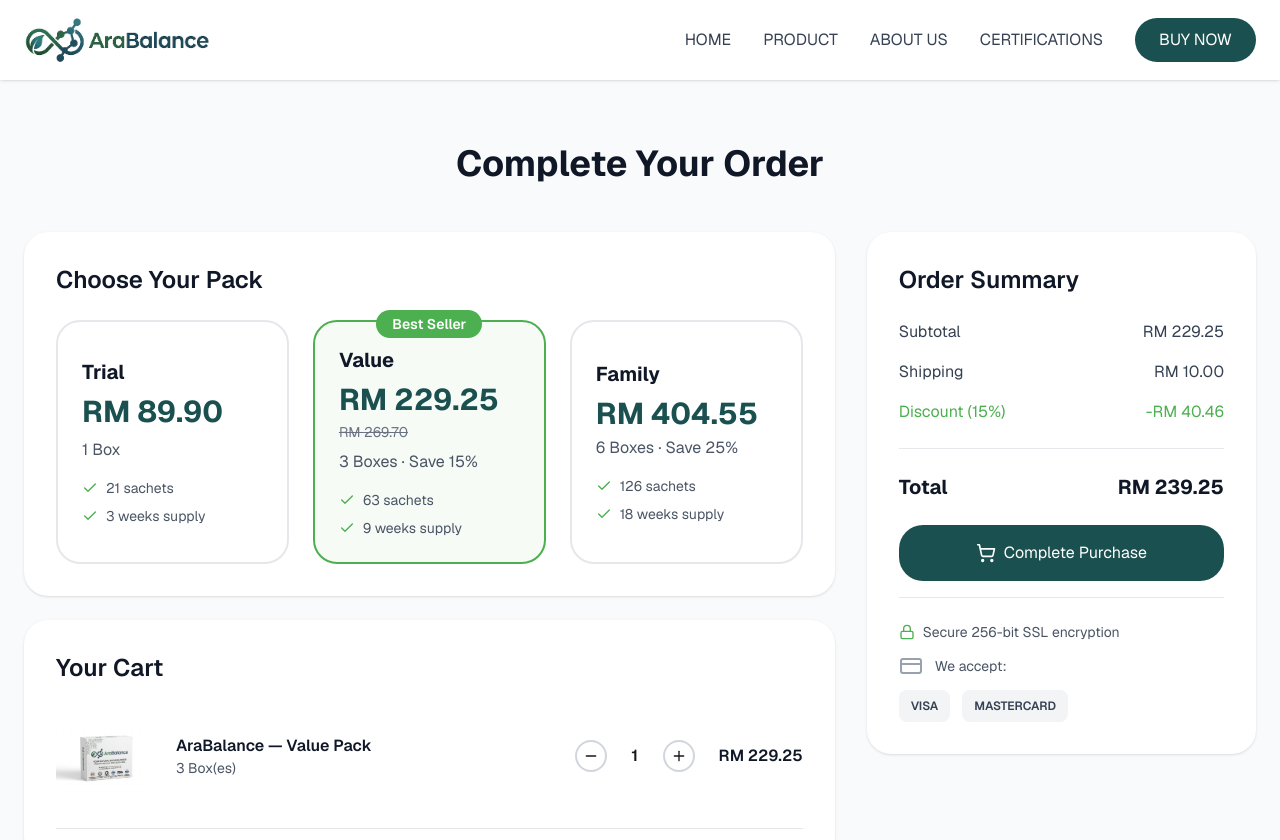
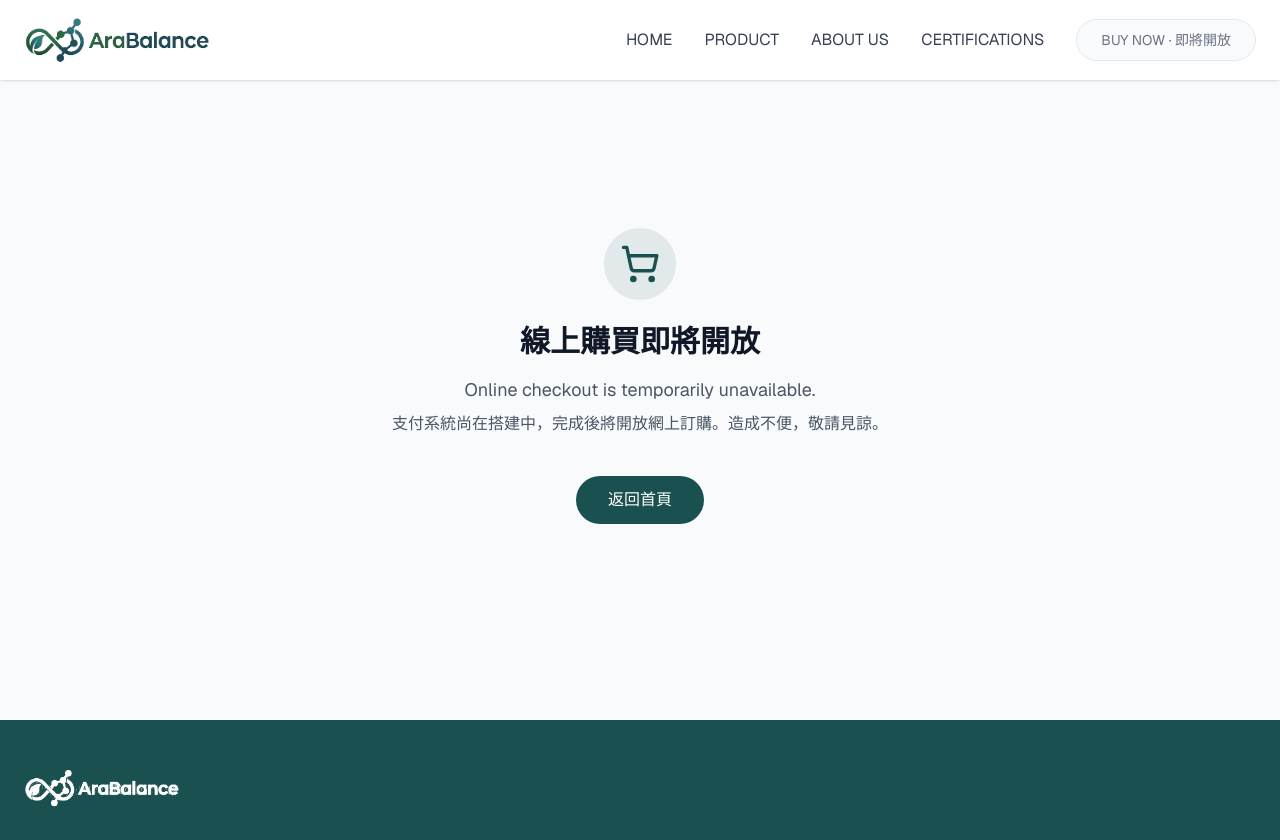
Before and after one commit to rexyauhk/arabalance-web, a Next.js app in the folder arabalance-figma/: page /buy-now in a window 1280 px wide. Shown: the top 840 px of the page. Built offline with nearby package versions, Linux system fonts and the light colour scheme.

Commit message:
feat: pause buy-now checkout until payment is ready
Made-with: Cursor

```diff
--- a/arabalance-figma/app/buy-now/page.tsx
+++ b/arabalance-figma/app/buy-now/page.tsx
@@ -1,5 +1,35 @@
-import { BuyNowForm } from "./buy-now-form";
+import Link from "next/link";
+import { ShoppingCart } from "lucide-react";
 
+export const metadata = {
+  title: "線上購買 | AraBalance",
+  description: "線上購買即將開放。",
+};
+
+/** Checkout / payment temporarily disabled until payment gateway is ready. */
 export default function BuyNowPage() {
-  return <BuyNowForm />;
+  return (
+    <div className="flex min-h-[calc(100vh-5rem)] flex-col items-center justify-center bg-gray-50 px-6 pt-24 pb-16">
+      <div className="mx-auto max-w-lg text-center">
+        <div className="mb-6 inline-flex rounded-full bg-[#1A504F]/10 p-4">
+          <ShoppingCart className="h-10 w-10 text-[#1A504F]" aria-hidden />
+        </div>
+        <h1 className="mb-4 text-3xl font-bold text-gray-900">
+          線上購買即將開放
+        </h1>
+        <p className="mb-2 text-lg text-gray-600">
+          Online checkout is temporarily unavailable.
+        </p>
+        <p className="mb-10 text-gray-600">
+          支付系統尚在搭建中，完成後將開放網上訂購。造成不便，敬請見諒。
+        </p>
+        <Link
+          href="/"
+          className="inline-block rounded-3xl bg-[#1A504F] px-8 py-3 text-white transition-colors hover:bg-[#143d3c]"
+        >
+          返回首頁
+        </Link>
+      </div>
+    </div>
+  );
 }
--- a/arabalance-figma/components/site-header.tsx
+++ b/arabalance-figma/components/site-header.tsx
@@ -45,12 +45,12 @@ export function SiteHeader() {
               {label}
             </Link>
           ))}
-          <Link
-            href="/buy-now"
-            className="rounded-3xl bg-[#1A504F] px-6 py-2.5 text-white transition-colors hover:bg-[#143d3c]"
+          <span
+            className="cursor-default rounded-3xl border border-gray-200 bg-gray-50 px-6 py-2.5 text-sm text-gray-500"
+            title="線上購買即將開放"
           >
-            BUY NOW
-          </Link>
+            BUY NOW · 即將開放
+          </span>
         </nav>
       </div>
     </header>
```
